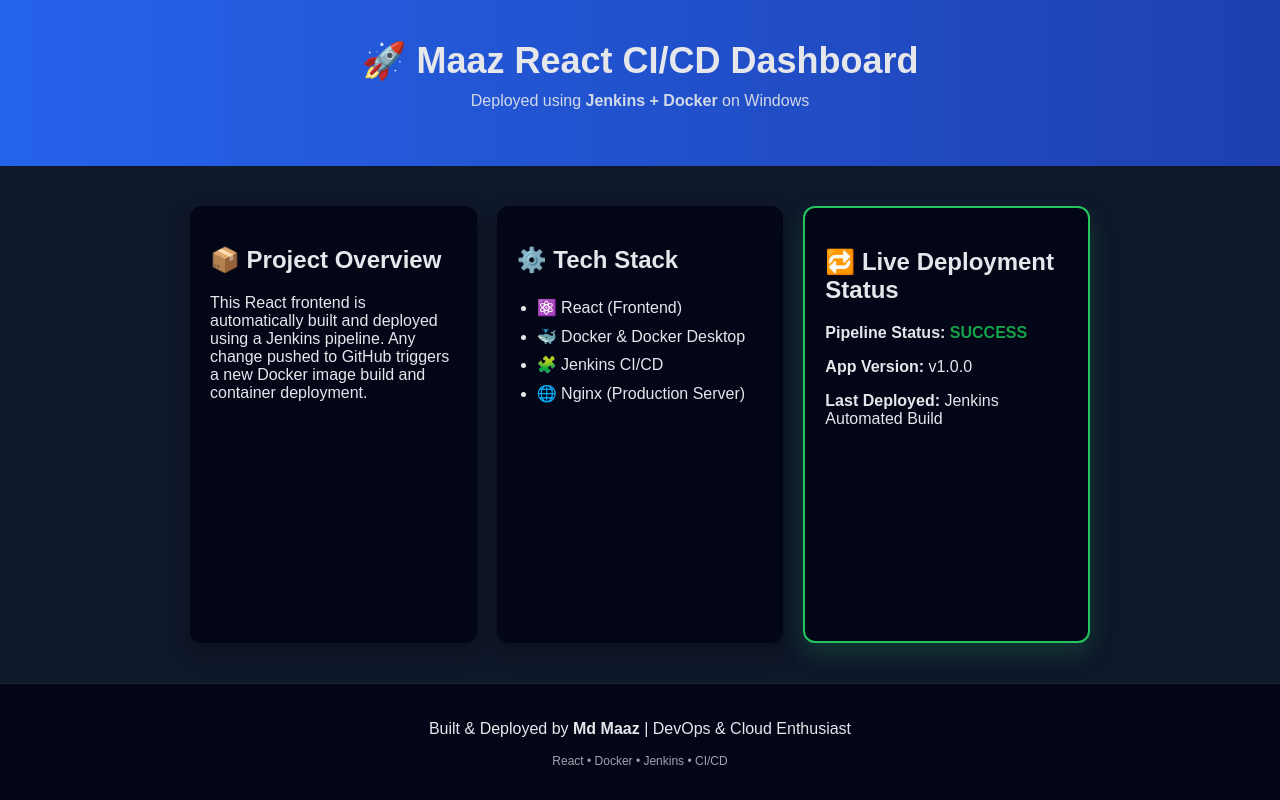
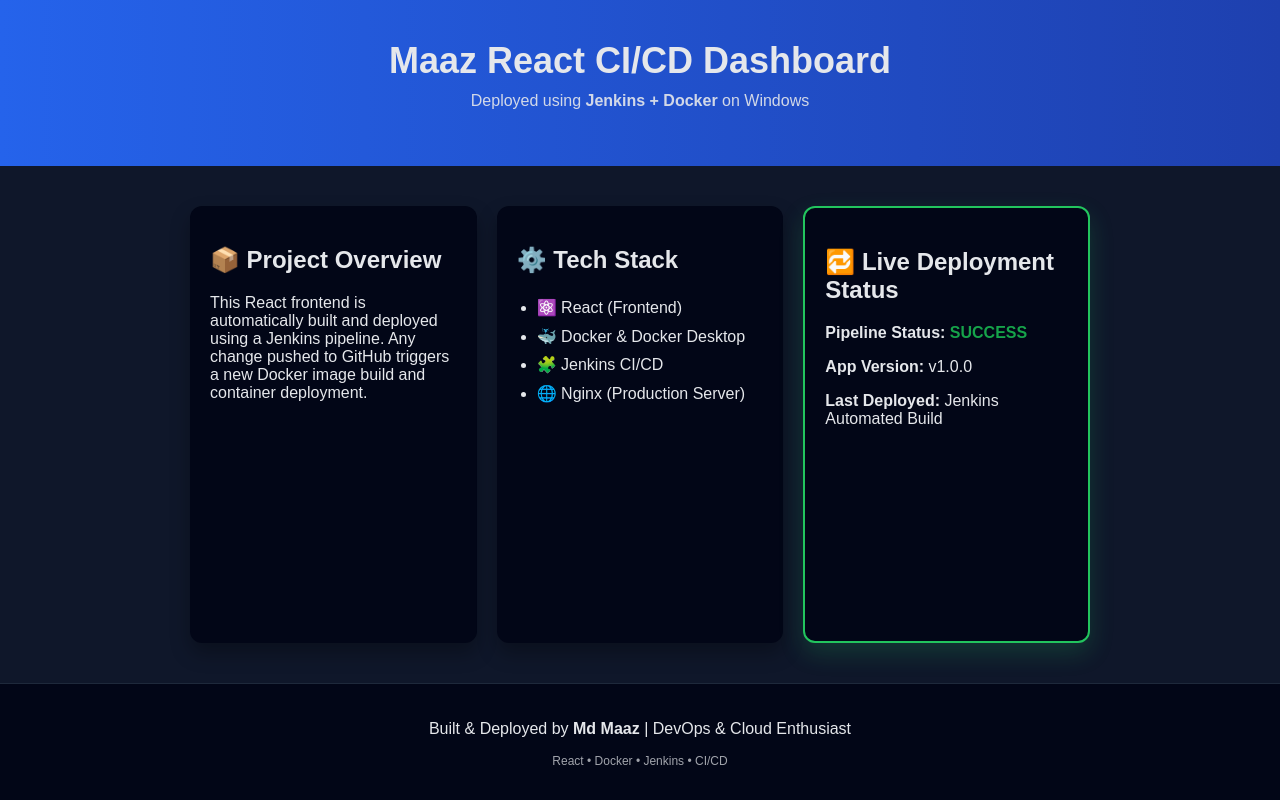
Before and after one commit to MdMaaz2003/Reactapp-cicd, a React (Create React App) app: page / in a window 1280 px wide. Built offline with nearby package versions, Linux system fonts and the light colour scheme.

Commit message:
latest v3

```diff
--- a/src/App.js
+++ b/src/App.js
@@ -3,7 +3,7 @@
     <div style={styles.page}>
       {/* Header */}
       <header style={styles.header}>
-        <h1 style={styles.title}>🚀 Maaz React CI/CD Dashboard</h1>
+        <h1 style={styles.title}>Maaz React CI/CD Dashboard</h1>
         <p style={styles.subtitle}>
           Deployed using <b>Jenkins + Docker</b> on Windows
         </p>
```
Also changed, not shown: 2 other files (tests, documents, lock files or other folders).
